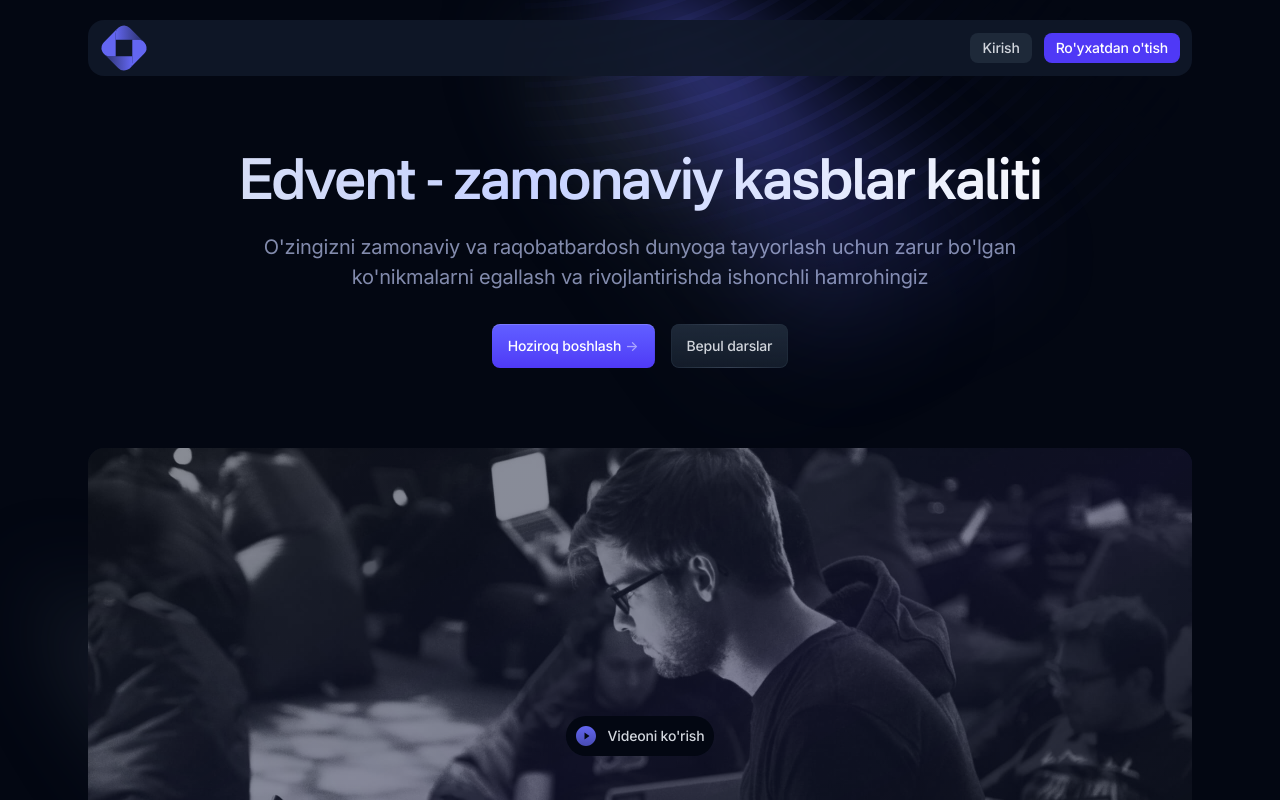
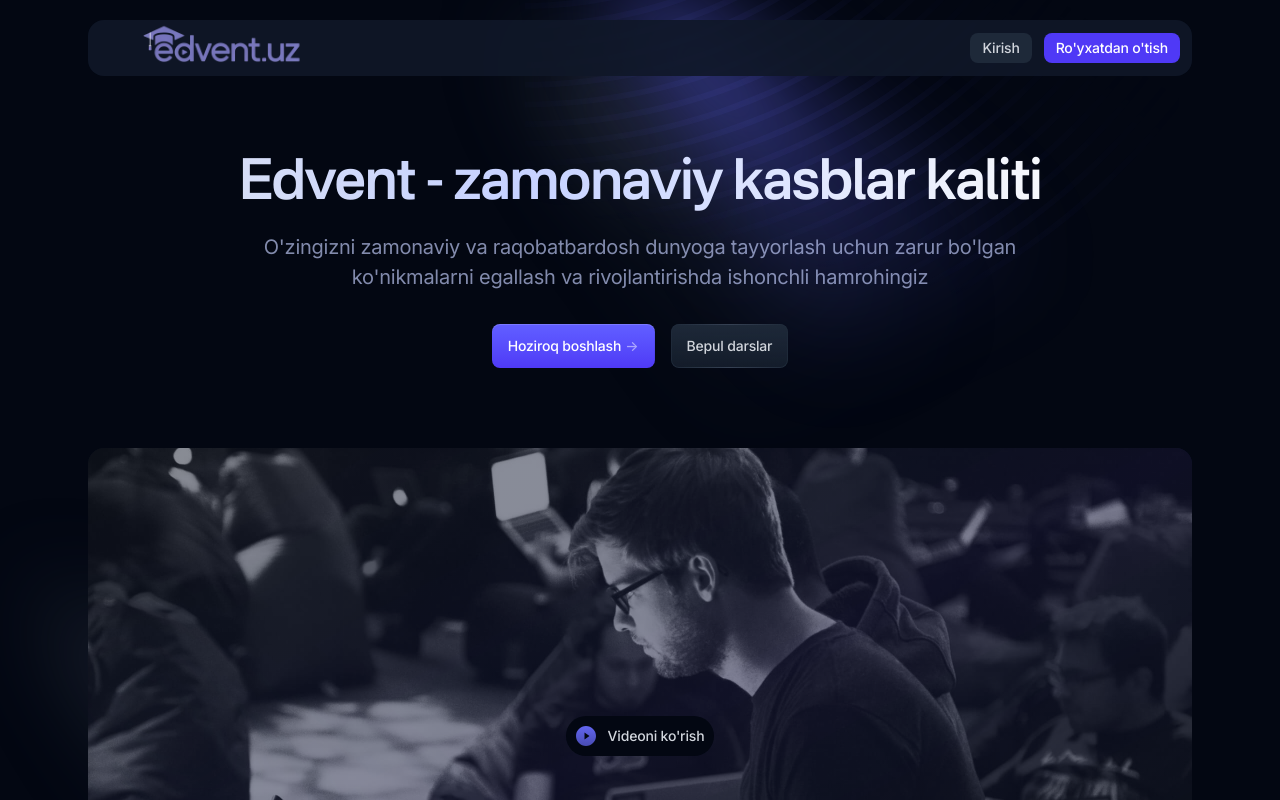
Before and after one commit to dilshod1405/edvent.uz, a Next.js app: page / in a window 1280 px wide. Shown: the top 800 px of the page. Built offline with nearby package versions, Linux system fonts and the light colour scheme.

Commit message:
updated logo

```diff
--- a/components/ui/logo.jsx
+++ b/components/ui/logo.jsx
@@ -1,11 +1,11 @@
 import Link from "next/link";
 import Image from "next/image";
-import logo from "@/public/images/logo.svg";
+import logo from "@/public/images/logos.png";
 
 export default function Logo() {
   return (
     <Link href="/" className="inline-flex shrink-0" aria-label="Cruip">
-      <Image src={logo} alt="Cruip Logo" width={48} height={48} />
+      <Image src={logo} alt="Cruip Logo" width={200} height={200} className="w-30 md:w-40 lg:w-60 xs:w-20 sm:w-20"/>
     </Link>
   );
 }
```
Also changed, not shown: public/images/logos.png.
